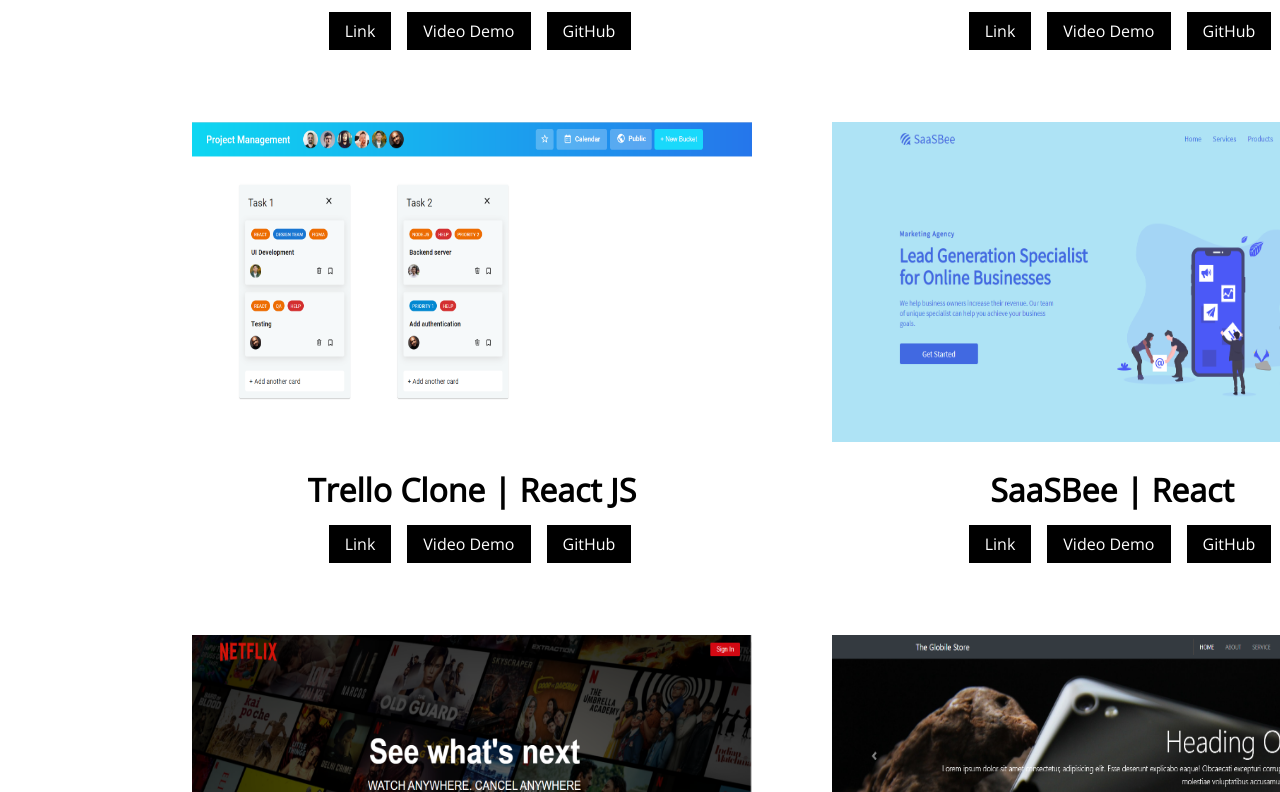
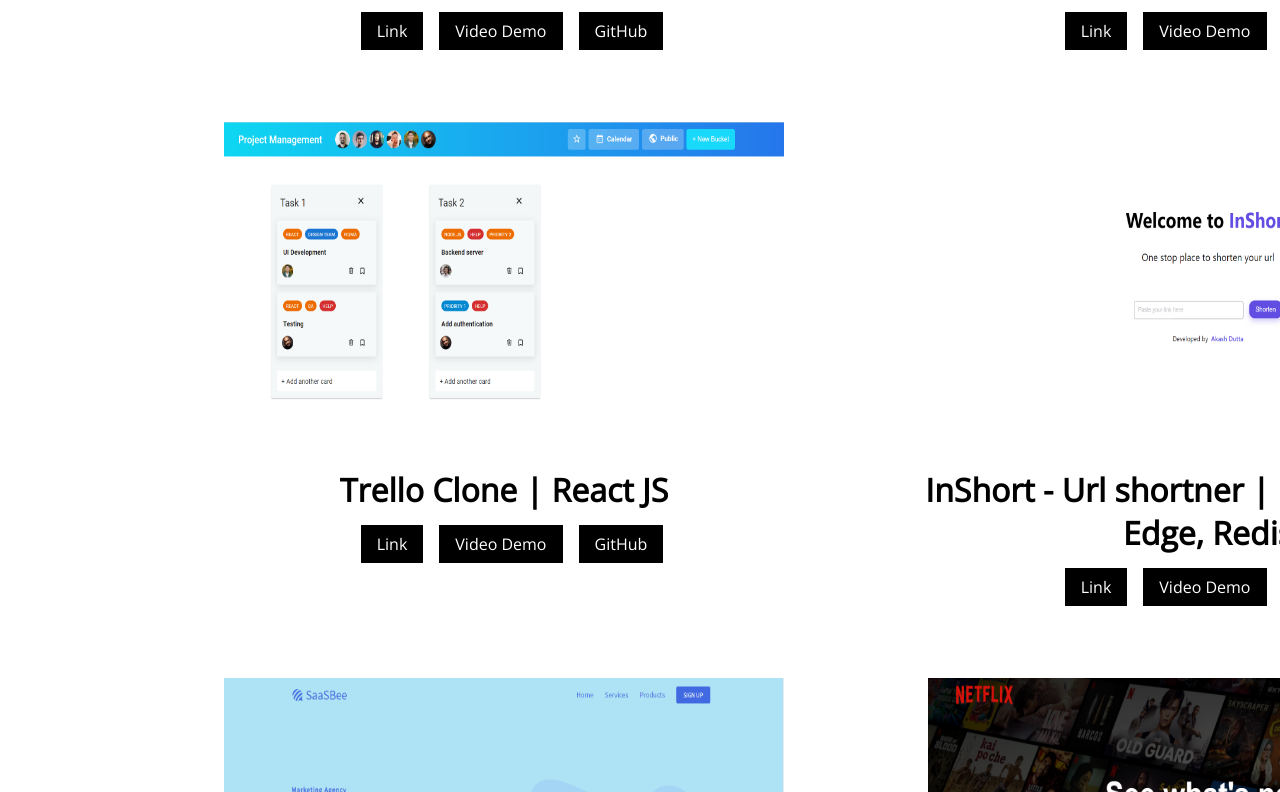
Before and after one commit to adutta93/akash-portfolio, a React (Create React App) app: page / in a window 1280 px wide. Shown: the part 1888-2680 px from the top of the page. Built offline with nearby package versions, Linux system fonts and the light colour scheme; the HTML template or start-up script is replaced by a standard one.

Commit message:
another project added

```diff
--- a/src/yourdata.js
+++ b/src/yourdata.js
@@ -49,6 +49,15 @@
       live: "https://trello-clone-new-akash.netlify.app/#",
       livedemo: "https://trello-clone-new-akash.netlify.app/#",
       github: "https://github.com/akash-dutta-au7/trello",
+    },
+    {
+      id: 3,
+      title: "InShort - Url shortner | Next JS, Vercel Edge, Redis",
+      service: "Web Development",
+      imageSrc: require("./img/url-short.png"),
+      live: "https://url-hortner.netlify.app/",
+      livedemo: "https://url-hortner.netlify.app/",
+      github: "https://github.com/akash-dutta-au7/next-js-url-shortner",
     },
     {
       id: 4,
```
Also changed, not shown: src/img/url-short.png (added).
